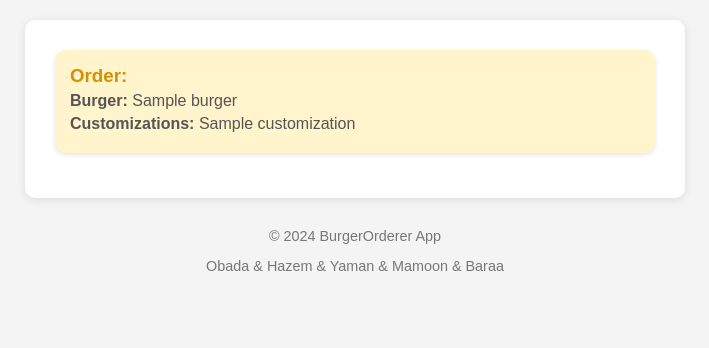
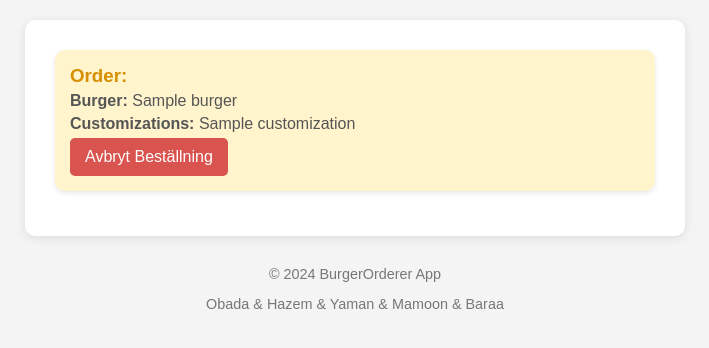
Before and after one commit to obma24/BurgerOrder, a Flask app: template Containers/KitchenView/templates/kitchen.html in a window 1280 px wide. Shown: the part 135-483 px from the top of the page, without its empty margins (285-994 px from the left). Run offline with Flask 3, Linux system fonts and the light colour scheme; the template is opened without the code that fills it: most values are stand-ins (such as "Sample title", 1, 10 or a date in 2020).

Commit message:
Lagt till chansen för personalen att avbryta beställning i köket, lagt till kod i kitchen.html & app.py (kitchenview)
Lagt till en funktion i app.py (kitchenview) som möjliggör för personalen i köket att avboka beställningar. När en beställning avbokas tas den bort från listan med aktiva beställningar, vilket gör det enklare för personalen att hantera dem.

I kitchen.html har jag lagt till en ny röd knapp för avbokning. Knappen är snygg och enkel att trycka på.

```diff
--- a/Containers/KitchenView/app.py
+++ b/Containers/KitchenView/app.py
@@ -18,5 +18,12 @@ def new_order():
 def get_orders():
     return jsonify(orders)
 
+@app.route('/cancel_order/<int:index>', methods=['DELETE'])
+def cancel_order(index):
+    if 0 <= index < len(orders):
+        orders.pop(index)
+        return '', 200
+    return 'Beställning hittades inte', 404
+
 if __name__ == '__main__':
     app.run(host='0.0.0.0', port=5001)
--- a/Containers/KitchenView/templates/kitchen.html
+++ b/Containers/KitchenView/templates/kitchen.html
@@ -54,6 +54,21 @@
             color: #555;
         }
 
+        .cancel-button {
+            background-color: #d9534f; /* Röd bakgrundsfärg */
+            color: white; /* Vit textfärg */
+            border: none; /* Ingen kantlinje */
+            padding: 10px 15px; /* Inre marginaler */
+            border-radius: 5px; /* Rundade hörn */
+            cursor: pointer; /* Handpekare vid hovring */
+            font-size: 1em; /* Större textstorlek */
+            transition: background-color 0.3s; /* Övergångseffekt */
+        }
+
+        .cancel-button:hover {
+            background-color: #c9302c; /* Mörkare röd vid hovring */
+        }
+
         footer {
             margin-top: 30px;
             text-align: center;
@@ -68,17 +83,22 @@
     </header>
 
     <div class="container" id="ordersContainer">
+        {% if orders %}
             {% for order in orders %}
-        <div class="order">
+            <div class="order" id="order-{{ loop.index0 }}">
                 <h3>Order:</h3>
+                <div class="order-details">
                     {% for burger in order.burgers %}
                     <p><strong>Burger:</strong> {{ burger.burger }}</p>
                     <p><strong>Customizations:</strong> {{ burger.customizations | join(', ') }}</p>
                     {% endfor %}
                 </div>
+                <button class="cancel-button" onclick="cancelOrder('{{ loop.index0 }}')">Avbryt Beställning</button>
+            </div>
+            {% endfor %}
         {% else %}
-        <p>No orders yet.</p>
-        {% endfor %}
+            <p>Inga beställningar ännu.</p>
+        {% endif %}
     </div>
 
     <footer>
@@ -97,17 +117,17 @@
                     ordersContainer.innerHTML = '';
 
                     if (orders.length > 0) {
-                        orders.forEach(function(order) {
-                            var orderHTML = '<div class="order"><h3>Order:</h3>';
+                        orders.forEach(function(order, index) {
+                            var orderHTML = '<div class="order" id="order-' + index + '"><h3>Order:</h3>';
                             order.burgers.forEach(function(burger) {
                                 orderHTML += '<p><strong>Burger:</strong> ' + burger.burger + '</p>' +
                                             '<p><strong>Customizations:</strong> ' + burger.customizations.join(', ') + '</p>';
                             });
-                            orderHTML += '</div>';
+                            orderHTML += '<button class="cancel-button" onclick="cancelOrder(\'' + index + '\')">Avbryt Beställning</button></div>';
                             ordersContainer.innerHTML += orderHTML;
                         });
                     } else {
-                        ordersContainer.innerHTML = '<p>No orders yet.</p>';
+                        ordersContainer.innerHTML = '<p>Inga beställningar ännu.</p>';
                     }
                 }
             };
@@ -115,6 +135,25 @@
         }
 
         setInterval(fetchOrders, 5000);
+
+        function cancelOrder(orderIndex) {
+            var xhr = new XMLHttpRequest();
+            xhr.open('DELETE', '/cancel_order/' + orderIndex, true);
+            xhr.onreadystatechange = function() {
+                if (xhr.readyState == 4) {
+                    if (xhr.status == 200) {
+                        var orderElement = document.getElementById('order-' + orderIndex);
+                        if (orderElement) {
+                            orderElement.remove();
+                        }
+                        alert('Beställningen har avbrutits.');
+                    } else {
+                        alert('Fel: Beställningen kunde inte avbrytas.');
+                    }
+                }
+            };
+            xhr.send();
+        }
     </script>
 </body>
 </html>
```
Lines whose indentation alone changed are shown as unchanged.
